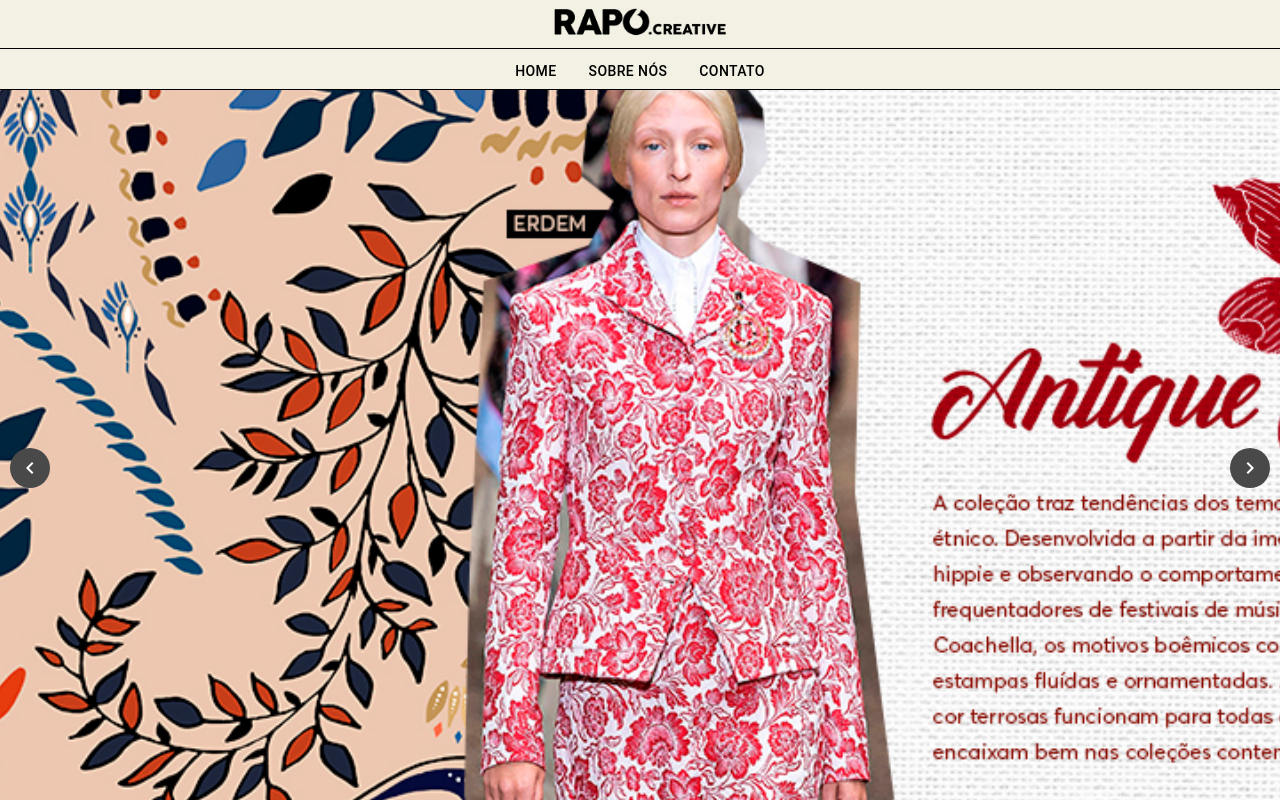
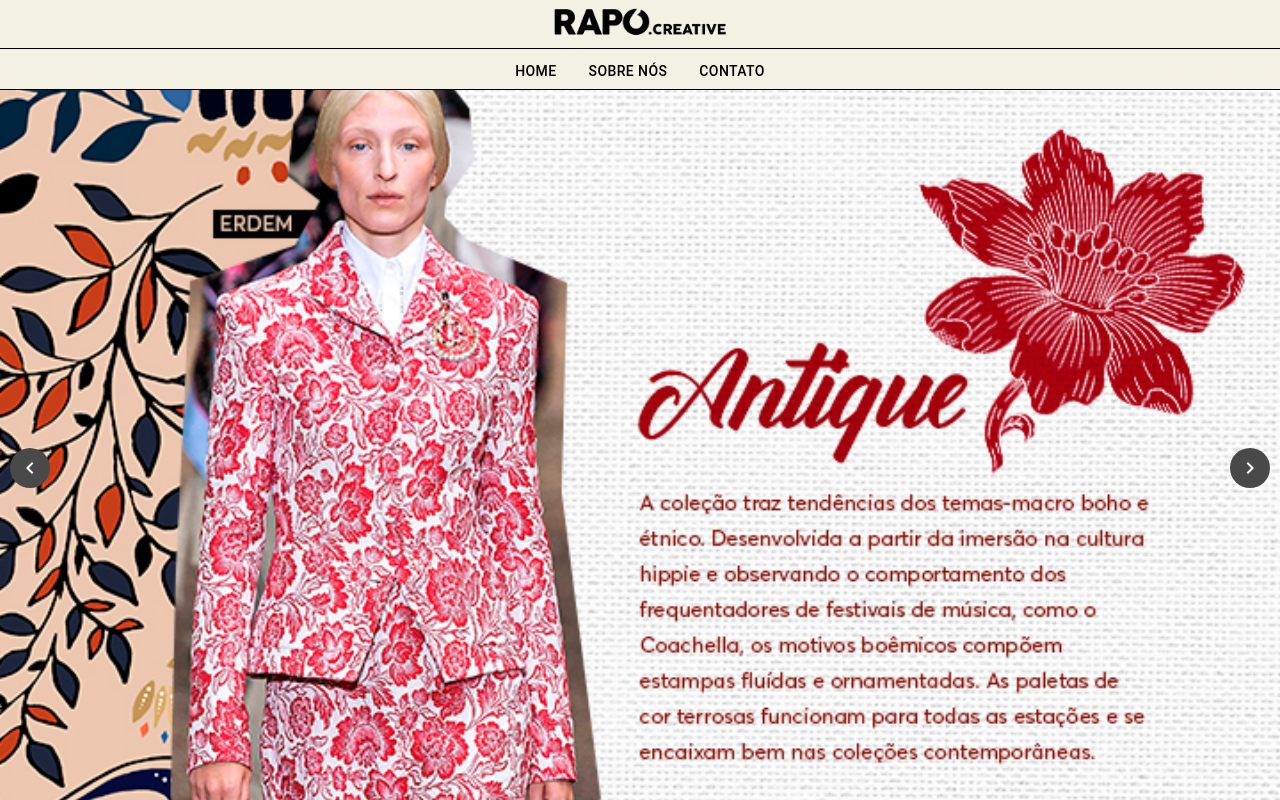
Before and after one commit to gustavosousa13/Rapocreative, a React (Vite) app: page / in a window 1280 px wide. Built offline with nearby package versions, Linux system fonts and the light colour scheme.

Commit message:
alteração no componente Cover1

```diff
--- a/index.html
+++ b/index.html
@@ -2,12 +2,12 @@
 <html lang="en">
   <head>
     <meta charset="UTF-8" />
-    <link rel="icon" type="image/svg+xml" href="/vite.svg" />
+    <link rel="icon" type="image" href="public/assets/riso.jpg" />
     <meta name="viewport" content="width=device-width, initial-scale=1.0" />
     <link rel="preconnect" href="https://fonts.googleapis.com">
 <link rel="preconnect" href="https://fonts.gstatic.com" crossorigin>
 <link href="https://fonts.googleapis.com/css2?family=Poppins:ital,wght@0,100;0,200;0,300;0,400;0,500;0,600;0,700;0,800;0,900;1,100;1,200;1,300;1,400;1,500;1,600;1,700;1,800;1,900&display=swap" rel="stylesheet">
-    <title>Vite + React</title>
+    <title>Rapó Creative</title>
   </head>
   <body>
     <div id="root"></div>
--- /dev/null
+++ b/src/Components/Header/Cover1.jsx
@@ -0,0 +1,56 @@
+import React from 'react';
+import Carousel from 'react-material-ui-carousel';
+import { Box } from '@mui/material';
+
+function Cover() {
+  const items = [
+    {
+      src: "assets/RapoSlide.jpg",
+      alt: "First slide",
+      position: 'left center'
+    },
+    {
+      src: "assets/banner2.jpg",
+      alt: "Second slide",
+      position: 'right'
+    },
+    {
+      src: "assets/BannerGardenia.jpg",
+      alt: "Third slide",
+      position: 'right center'
+    },
+    {
+      src: "assets/BannerTempero.jpg",
+      alt: "Fourth slide",
+      position: 'right'  // Ajuste a posição conforme necessário
+    }
+  ];
+
+  return (
+    <Carousel
+      className="carrossel"
+      sx={{ position: 'relative', zIndex: 2 }}
+      interval={3000}
+      indicators={false}
+      navButtonsAlwaysVisible={true}
+      animation="fade"
+    >
+      {items.map((item, index) => (
+        <Box
+          key={index}
+          component="img"
+          src={item.src}
+          alt={item.alt}
+          sx={{
+            width: '100%',
+            height: '100vh',
+            objectFit: 'cover',
+            objectPosition: item.position  // Use a posição específica para cada imagem
+          }}
+        />
+      ))}
+    </Carousel>
+  );
+}
+
+export default Cover;
--- a/src/Header/Cover1.jsx
+++ /dev/null
@@ -1,48 +0,0 @@
-import React from 'react';
-import Carousel from 'react-material-ui-carousel';
-import { Box } from '@mui/material';
-
-function Cover() {
-
-  const items = [
-    {
-      src: "assets/RapoSlide.jpg",
-      alt: "First slide"
-    },
-    {
-      src: "assets/banner2.jpg",
-      alt: "Second slide"
-    },
-    {
-      src: "assets/BannerGardenia.jpg",
-      alt: "Third slide"
-    },
-    {
-      src: "assets/BannerTempero.jpg",
-      alt: "Fourth slide"
-    }
-  ];
-
-  return (
-
-      <Carousel
-        className="carrossel"
-        sx={{ position: 'relative', zIndex: 2 }}
-        interval={3000}
-        indicators={false}
-        navButtonsAlwaysVisible={true}
-        animation="fade"
-      >
-        {items.map((item, index) => (
-          <Box key={index} component="img"
-            src={item.src}
-            alt={item.alt}
-            sx={{ width: '100%', height: '100vh', objectFit: 'cover' }}
-          />
-        ))}
-      </Carousel>
-
-  );
-}
-
-export default Cover;
```
Also changed, not shown: src/App.jsx (+8 -8 lines), src/Components/Body/Customers.jsx (renamed from src/Body/Customers.jsx), src/Components/Body/Port.jsx (renamed from src/Body/Port.jsx), src/Components/Body/Presentation.jsx (renamed from src/Body/Presentation.jsx), src/Components/Body/Services.jsx (renamed from src/Body/Services.jsx), src/Components/Body/Subscribe.jsx (renamed from src/Body/Subscribe.jsx), src/Components/Footer/Footer.jsx (renamed from src/Footer/Footer.jsx), src/Components/Footer/Grid-image.jsx (renamed from src/Footer/Grid-image.jsx), src/Components/Header/Navbar.jsx (renamed from src/Header/Navbar.jsx).
